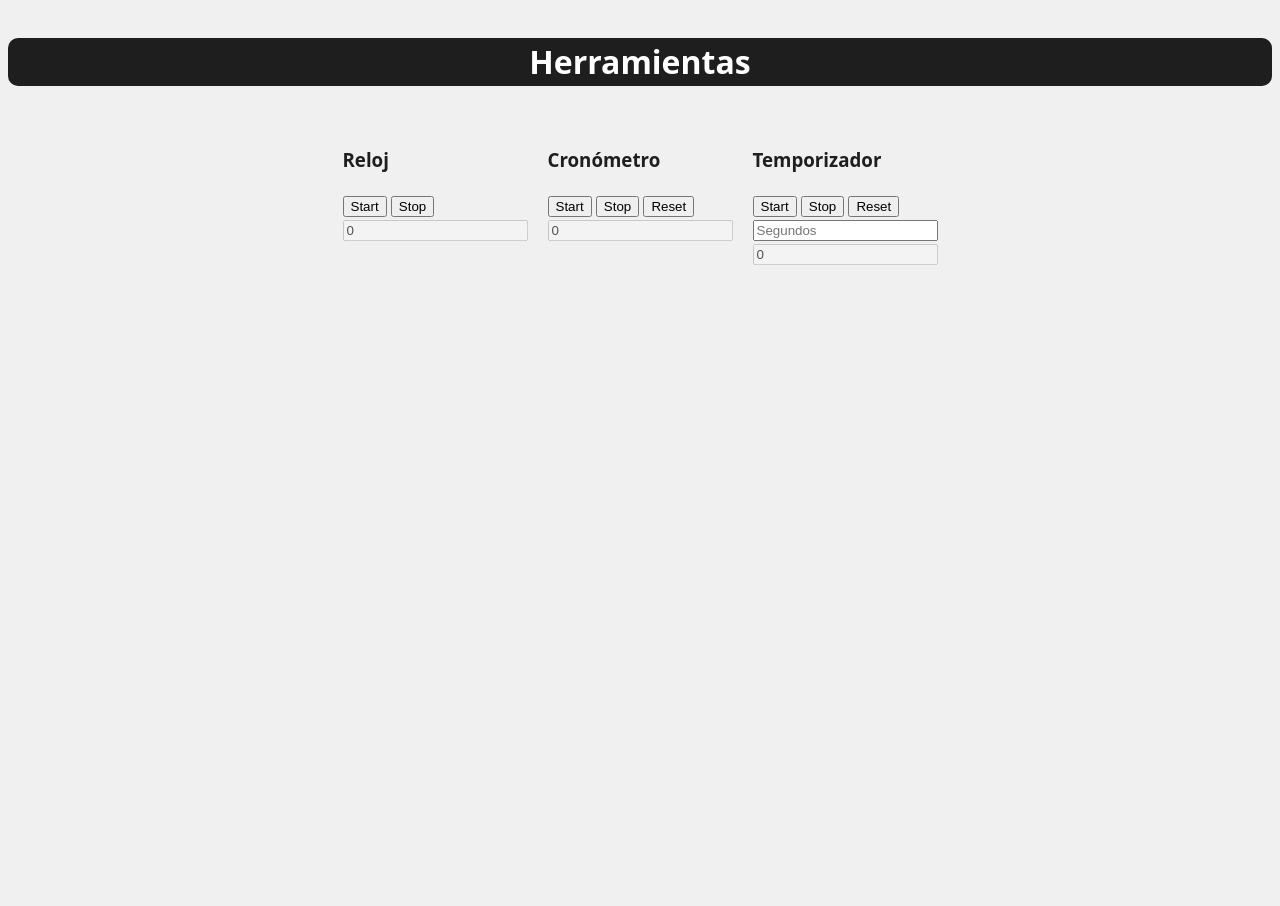
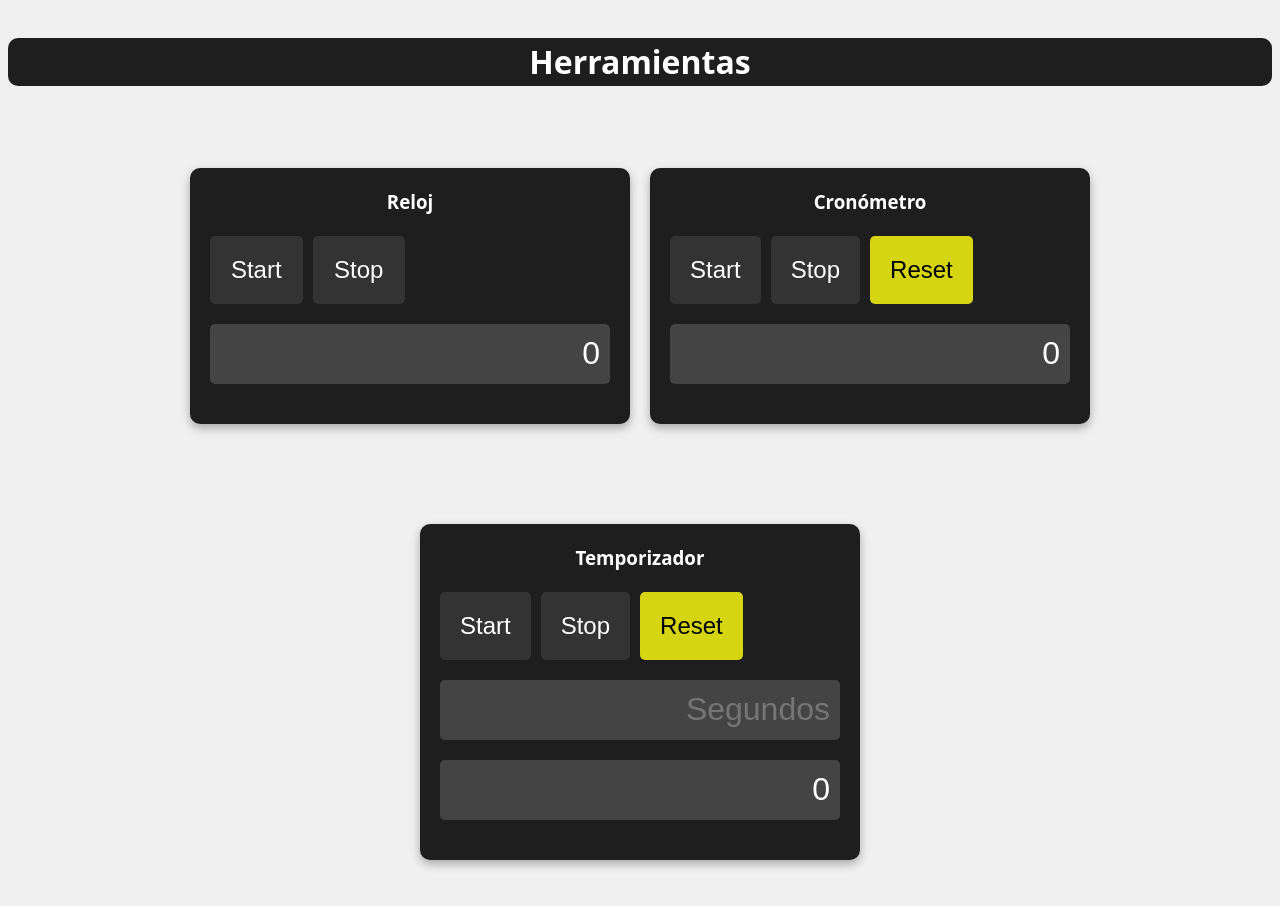
Before and after one commit to Ju4nmaFd3z/calc-typescript, a website built with Vite: page index.html in a window 1280 px wide. Shown: the part 780-1686 px from the top of the page. Before the commit the page ends 1053 px from the top, so only its background shows below. Built offline with nearby package versions, Linux system fonts and the light colour scheme.

Commit message:
apply calculator style to tools

```diff
--- a/src/chronometer.ts
+++ b/src/chronometer.ts
@@ -7,9 +7,9 @@ export class Chronometer {
 
   constructor(root: HTMLElement) {
     root.innerHTML = `
-      <div class="cronometro">
+      <div class="cronometro calculadora">
         <h3>Cronómetro</h3>
-        <div class="botones">
+        <div class="botones teclado">
           <button class="start">Start</button>
           <button class="stop">Stop</button>
           <button class="reset">Reset</button>
--- a/src/clock.ts
+++ b/src/clock.ts
@@ -6,9 +6,9 @@ export class Clock {
 
   constructor(root: HTMLElement) {
     root.innerHTML = `
-      <div class="reloj">
+      <div class="reloj calculadora">
         <h3>Reloj</h3>
-        <div class="botones">
+        <div class="botones teclado">
           <button class="start">Start</button>
           <button class="stop">Stop</button>
         </div>
--- a/src/style.css
+++ b/src/style.css
@@ -133,3 +133,9 @@
   background-color: #1e1e1e;
   box-shadow: 0 4px 10px rgba(0, 0, 0, 0.3);
 }
+
+.calculadora h3 {
+  margin: 0;
+  text-align: center;
+  color: white;
+}
--- a/src/temporizer.ts
+++ b/src/temporizer.ts
@@ -8,15 +8,15 @@ export class Temporizer {
 
   constructor(root: HTMLElement) {
     root.innerHTML = `
-      <div class="temporizador">
+      <div class="temporizador calculadora">
         <h3>Temporizador</h3>
-        <div class="botones">
+        <div class="botones teclado">
           <button class="start">Start</button>
           <button class="stop">Stop</button>
           <button class="reset">Reset</button>
         </div>
-        <div class="input">
-          <input type="text" class="input-seconds" placeholder="Segundos" />
+        <div class="display">
+          <input type="text" class="display-input input-seconds" placeholder="Segundos" />
         </div>
         <div class="display">
           <input type="text" class="display-input" value="0" disabled />
@@ -24,7 +24,7 @@ export class Temporizer {
       </div>`
 
     this.input = root.querySelector('.input-seconds')!
-    this.display = root.querySelector('.display-input')!
+    this.display = root.querySelector('.display-input:disabled')!
     root.querySelector('.start')!.addEventListener('click', () => this.start())
     root.querySelector('.stop')!.addEventListener('click', () => this.stop())
     root.querySelector('.reset')!.addEventListener('click', () => this.reset())
```
